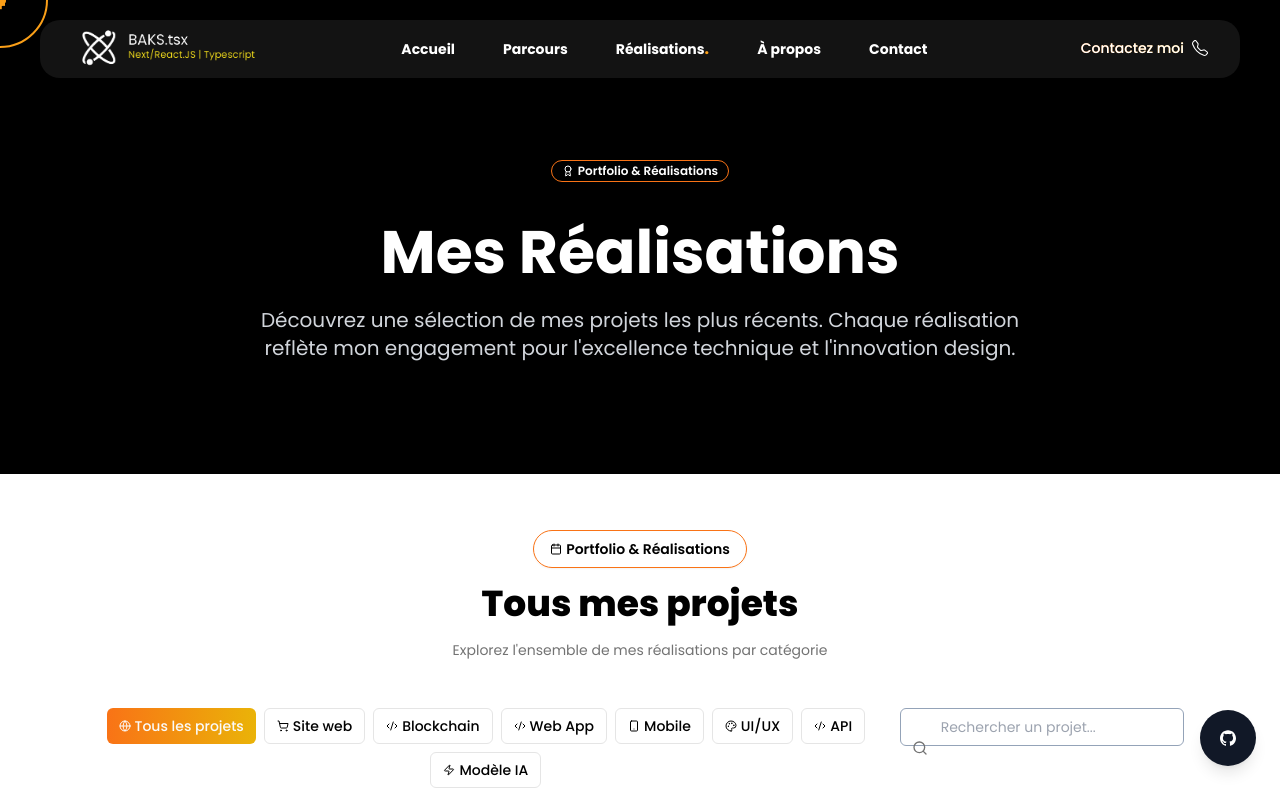
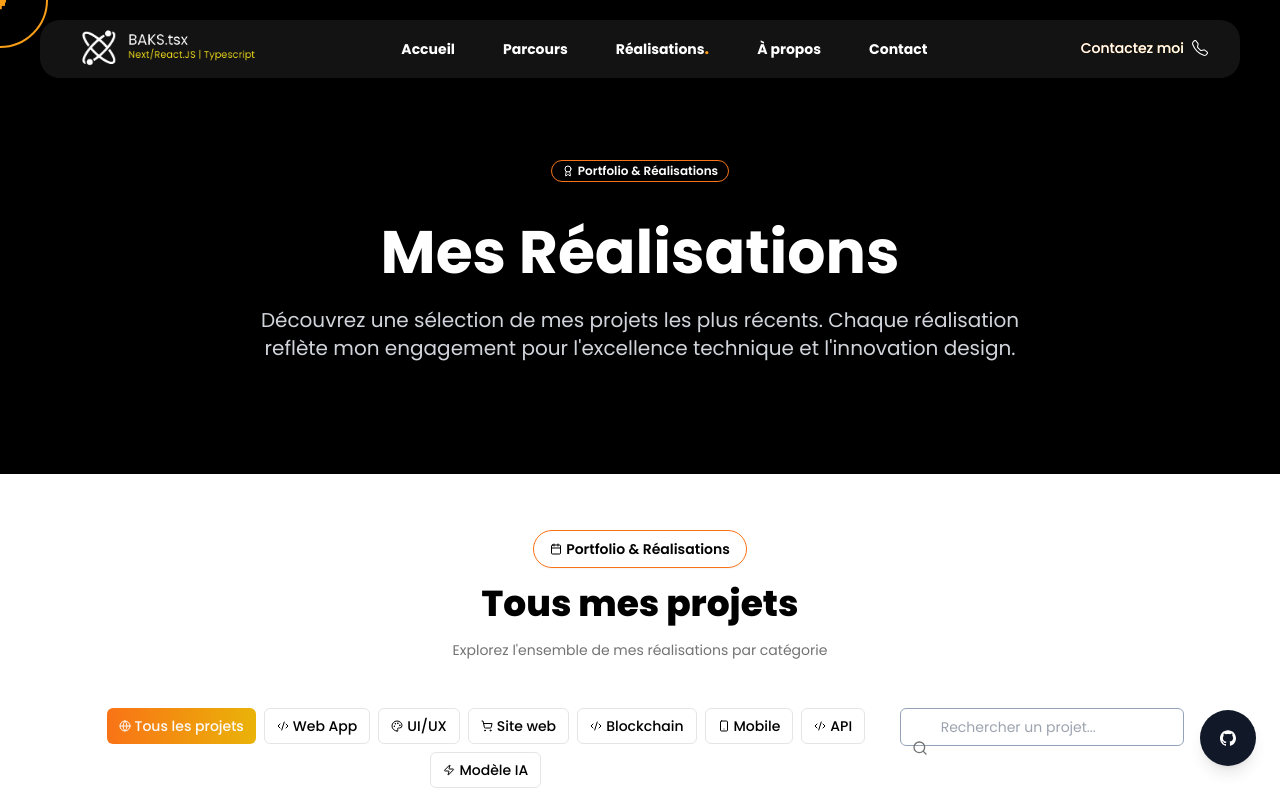
Before and after one commit to Bakops/BAKSFOLIO, a Next.js app: page /realisations in a window 1280 px wide. Shown: the top 800 px of the page. Built offline with nearby package versions, Linux system fonts and the light colour scheme.

Commit message:
Ajout Troc&Vous + modifcationsordre badge réalisations

```diff
--- a/app/data/realisation-data.ts
+++ b/app/data/realisation-data.ts
@@ -9,11 +9,11 @@ import {
 
 export const categories = [
   { id: "tout", name: "Tous les projets", icon: Globe, color: "#FF6347" },
+  { id: "webapp", name: "Web App", icon: Code2, color: "#9C27B0" },
+  { id: "design", name: "UI/UX", icon: Palette, color: "#E91E63" },
   { id: "site web", name: "Site web", icon: ShoppingCart, color: "#4CAF50" },
   { id: "blockchain", name: "Blockchain", icon: Code2, color: "#2196F3" },
-  { id: "webapp", name: "Web App", icon: Code2, color: "#9C27B0" },
   { id: "mobile", name: "Mobile", icon: Smartphone, color: "#FF9800" },
-  { id: "design", name: "UI/UX", icon: Palette, color: "#E91E63" },
   { id: "api", name: "API", icon: Code2, color: "#3F51B5" },
   { id: "ai", name: "Modèle IA", icon: Zap, color: "#FF5722" },
 ];
@@ -319,4 +319,17 @@ export const projects = [
     liveUrl:
       "https://www.figma.com/design/c92lgTNoUYZO16CgRXgB53/TrocEtVous-PROJET?node-id=0-1&t=SE26zSTy8YcBJodX-1",
   },
+  {
+    id: 23,
+    title: "Troc&vous",
+    description: "Platforme de troc d'objets entre particuliers",
+    category: "webapp",
+    image: "/image trocvous.PNG",
+    technologies: ["Angular", "TypeScript", "CSS", "Tailwind"],
+    year: "2025",
+    client: "Projet Personnel",
+    featured: true,
+    liveUrl: "https://troc-vous.vercel.app/",
+    githubUrl: "https://github.com/Bakops/Troc-Vous",
+  },
 ];
```
Also changed, not shown: public/image trocvous.PNG (added).
